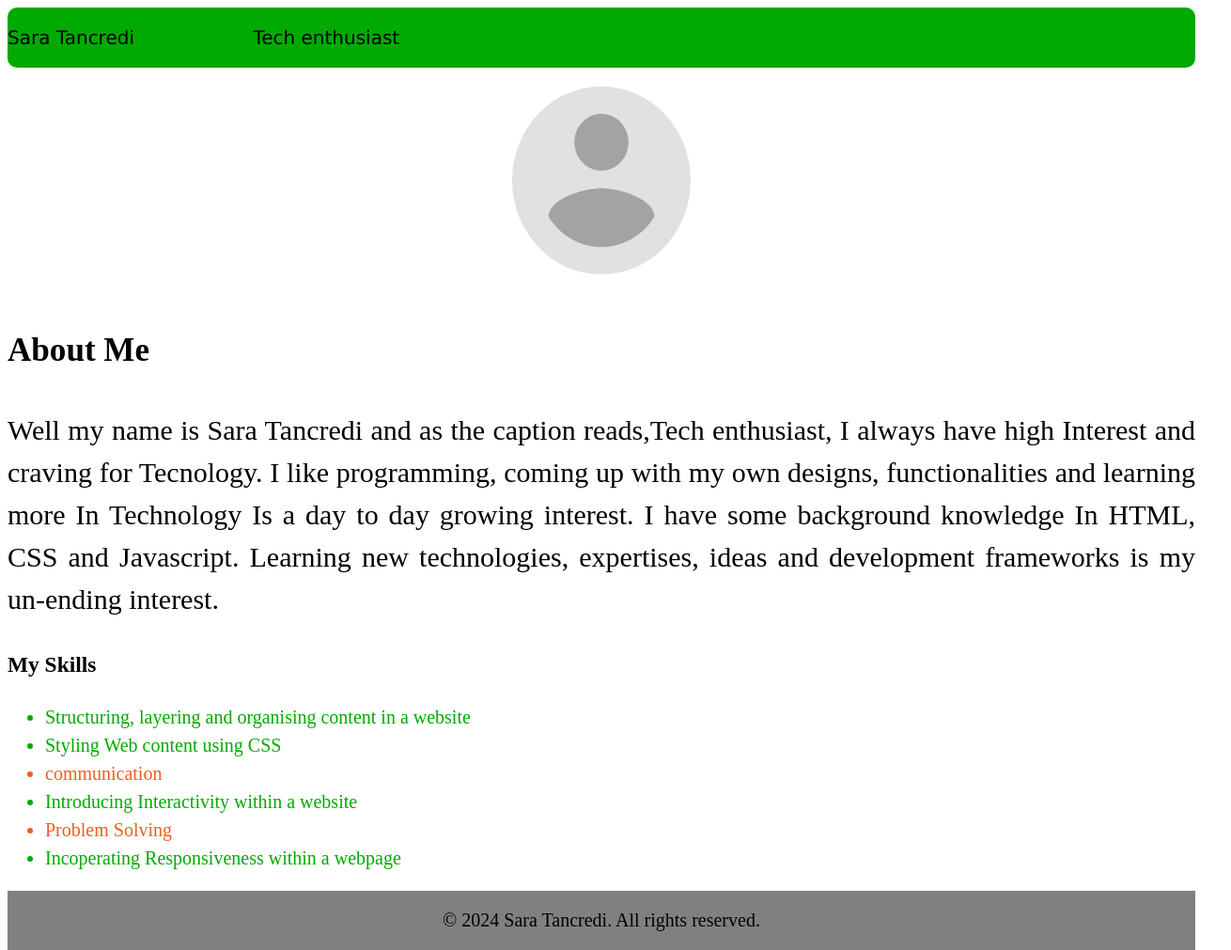
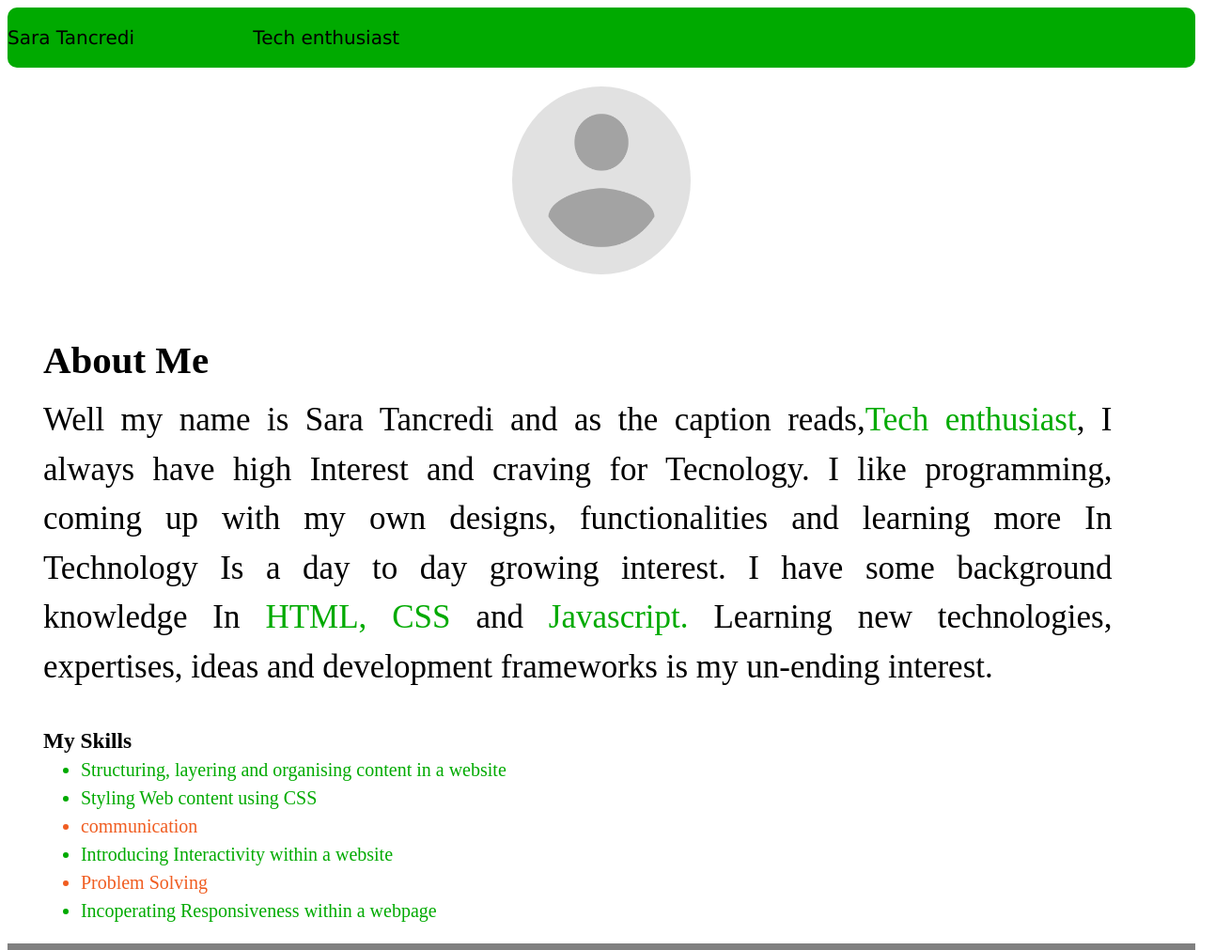
Before and after one commit to cofiverwebdesigners/profile, a plain HTML site: page index.html in a window 1280 px wide. Shown: the top 1011 px of the page at 94% size, 1310 px wide, since content can reach past the window. Drawn offline with Linux system fonts and the light colour scheme.

Commit message:
Update styles.css

```diff
--- a/styles.css
+++ b/styles.css
@@ -36,14 +36,25 @@ larger
 
 lets also ensure that the test for this decription is justifield  */
 #about-me{
+	margin-left:3%;
+	width:90%;
 	text-align:justify;
 	text-justify: inter-word;
-	font-size:30px;
+	font-size:35px;
 	font-family:sans-seris;
 	line-height:1.5;
 }
+#about-me p{
+	margin-top:-3%;
+}
+
+ul{
+	margin-top:-2%;
+}
 
 #skills{
+	margin-left:3%;
+	width:100%;
 	font-size:20px;
 	font-family:sans-seris;
 	line-height:1.5;
@@ -57,7 +68,7 @@ footer{
 	width:100%;
 	height:10vh;
 }
-.technical{
+.technical,span{
 	color:#00aa00;
 }
 .non-technical{
```
